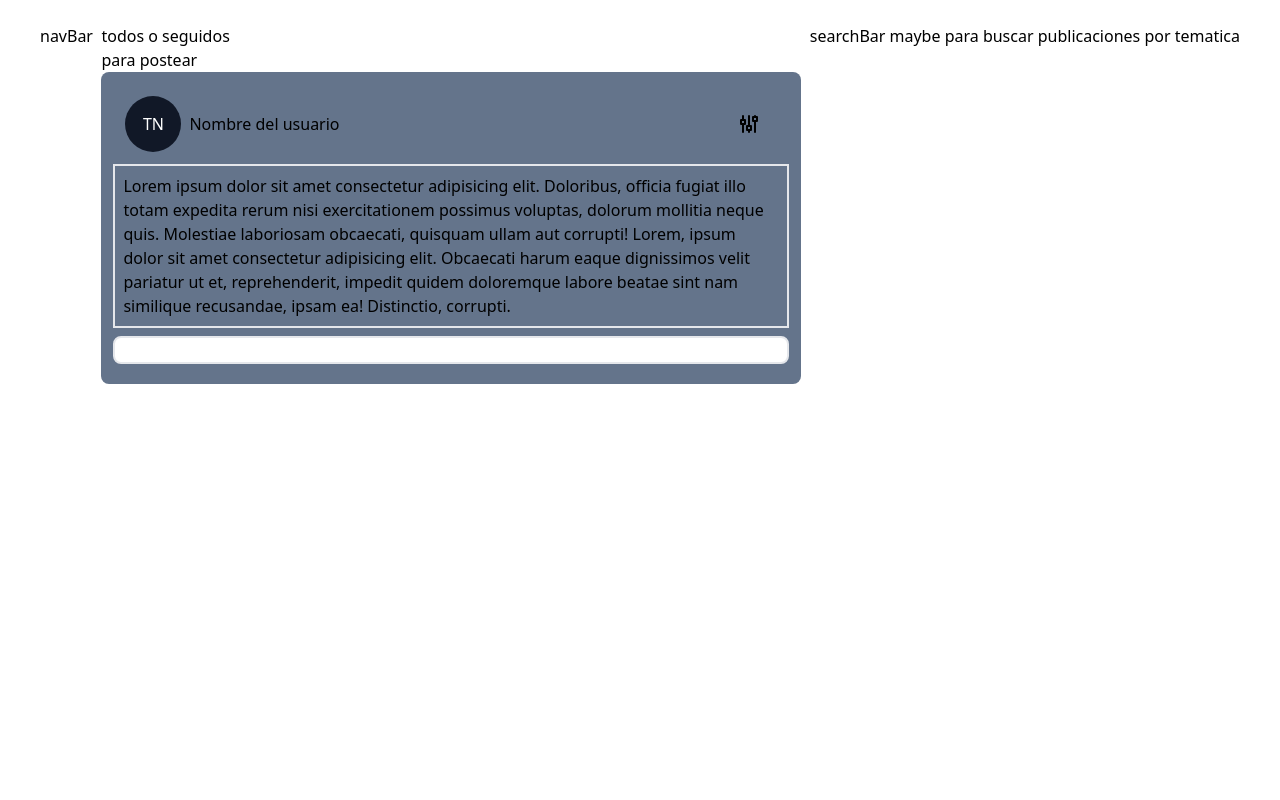
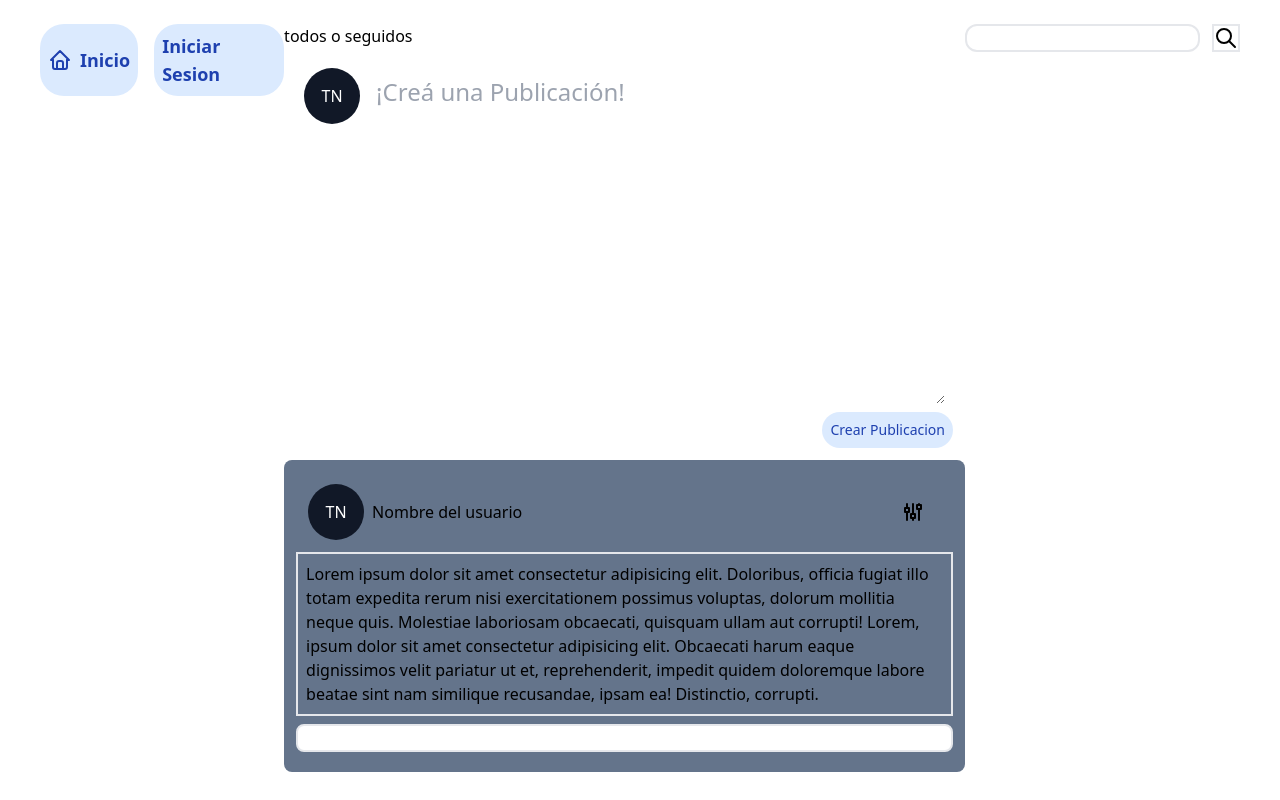
Before and after one commit to NTiago-s/Darwoft-blog, a React (Vite) app in the folder client/: page / in a window 1280 px wide. Built offline with nearby package versions, Linux system fonts and the light colour scheme.

Commit message:
avanzando componentes del cliente

```diff
--- /dev/null
+++ b/client/src/components/badge/index.jsx
@@ -0,0 +1,9 @@
+// eslint-disable-next-line react/prop-types
+export default function Badge({ icon, title }) {
+  return (
+    <div className="flex items-center rounded-3xl p-2 gap-2 bg-blue-100 text-blue-800 hover:bg-emerald-300 hover:text-black text-sm font-medium dark:bg-blue-900 dark:text-blue-300  cursor-pointer">
+      {icon ? <div>{icon}</div> : ""}
+      <div className="font-semibold text-lg">{title}</div>
+    </div>
+  );
+}
--- /dev/null
+++ b/client/src/components/createPublication/index.jsx
@@ -0,0 +1,24 @@
+export default function CreatePublication() {
+  return (
+    <div className="h-auto p-3 max-w-[700px]">
+      <div className="flex justify-between m-2 gap-2">
+        <div className="rounded-full bg-gray-900 text-white min-w-14 h-14 flex justify-center items-center text-center">
+          TN
+        </div>
+        <textarea
+          name=""
+          id=""
+          cols="10"
+          rows="10"
+          className="rounded-xl w-full text-2xl placeholder:text-2xl p-2"
+          placeholder="¡Creá una Publicación!"
+        ></textarea>
+      </div>
+      <div className="flex justify-end">
+        <button className="flex items-center rounded-3xl p-2 gap-2 bg-blue-100 text-blue-800 hover:bg-emerald-300 hover:text-black text-sm font-medium dark:bg-blue-900 dark:text-blue-300  cursor-pointer">
+          Crear Publicacion
+        </button>
+      </div>
+    </div>
+  );
+}
--- a/client/src/components/icons/icons.jsx
+++ b/client/src/components/icons/icons.jsx
@@ -84,3 +84,67 @@ export function Adjusment() {
     </svg>
   );
 }
+
+export function Search() {
+  return (
+    <svg
+      xmlns="http://www.w3.org/2000/svg"
+      width="24"
+      height="24"
+      viewBox="0 0 24 24"
+      fill="none"
+      stroke="currentColor"
+      strokeWidth="2"
+      strokeLinecap="round"
+      strokeLinejoin="round"
+      className="icon icon-tabler icons-tabler-outline icon-tabler-search"
+    >
+      <path stroke="none" d="M0 0h24v24H0z" fill="none" />
+      <path d="M10 10m-7 0a7 7 0 1 0 14 0a7 7 0 1 0 -14 0" />
+      <path d="M21 21l-6 -6" />
+    </svg>
+  );
+}
+
+export function User() {
+  return (
+    <svg
+      xmlns="http://www.w3.org/2000/svg"
+      width="24"
+      height="24"
+      viewBox="0 0 24 24"
+      fill="none"
+      stroke="currentColor"
+      strokeWidth="2"
+      strokeLinecap="round"
+      strokeLinejoin="round"
+      className="icon icon-tabler icons-tabler-outline icon-tabler-user"
+    >
+      <path stroke="none" d="M0 0h24v24H0z" fill="none" />
+      <path d="M8 7a4 4 0 1 0 8 0a4 4 0 0 0 -8 0" />
+      <path d="M6 21v-2a4 4 0 0 1 4 -4h4a4 4 0 0 1 4 4v2" />
+    </svg>
+  );
+}
+
+export function Home() {
+  return (
+    <svg
+      xmlns="http://www.w3.org/2000/svg"
+      width="24"
+      height="24"
+      viewBox="0 0 24 24"
+      fill="none"
+      stroke="currentColor"
+      strokeWidth="2"
+      strokeLinecap="round"
+      strokeLinejoin="round"
+      className="icon icon-tabler icons-tabler-outline icon-tabler-home"
+    >
+      <path stroke="none" d="M0 0h24v24H0z" fill="none" />
+      <path d="M5 12l-2 0l9 -9l9 9l-2 0" />
+      <path d="M5 12v7a2 2 0 0 0 2 2h10a2 2 0 0 0 2 -2v-7" />
+      <path d="M9 21v-6a2 2 0 0 1 2 -2h2a2 2 0 0 1 2 2v6" />
+    </svg>
+  );
+}
--- /dev/null
+++ b/client/src/components/navBar/index.jsx
@@ -0,0 +1,17 @@
+import Badge from "../badge";
+import { Home, User } from "../icons/icons";
+
+export default function NavBar() {
+  const user = localStorage.getItem("user");
+  return (
+    <div className="flex gap-3 min-h-10">
+      <div className="flex  gap-4">
+        <Badge icon={<Home />} title={"Inicio"} />
+        <Badge
+          icon={user ? <User /> : ""}
+          title={user ? "Perfil" : "Iniciar Sesion"}
+        />
+      </div>
+    </div>
+  );
+}
--- /dev/null
+++ b/client/src/components/searchBar/index.jsx
@@ -0,0 +1,16 @@
+import { Search } from "../icons/icons";
+
+export default function SearchBar() {
+  return (
+    <div className="flex gap-3 min-h-10">
+      <div>
+        <input type="text" className="border-2 rounded-xl h-auto" />
+      </div>
+      <div>
+        <button className="border-2 h-auto">
+          <Search />
+        </button>
+      </div>
+    </div>
+  );
+}
--- a/client/src/pages/home/index.jsx
+++ b/client/src/pages/home/index.jsx
@@ -1,18 +1,25 @@
 import CardPublication from "../../components/cardPublication";
+import CreatePublication from "../../components/createPublication";
+import NavBar from "../../components/navBar";
+import SearchBar from "../../components/searchBar";
 
 export default function Home() {
   return (
     <section className="flex justify-between h-screen w-screen py-6 px-10">
-      <div className="">navBar</div>
-      <div className="">
-        <div className=" ">todos o seguidos</div>
-        <div className=" ">para postear</div>
-        <div className=" bg-slate-500 rounded-lg">
+      <div>
+        <NavBar />
+      </div>
+      <div>
+        <div>todos o seguidos</div>
+        <div>
+          <CreatePublication />
+        </div>
+        <div className="bg-slate-500 rounded-lg">
           <CardPublication />
         </div>
       </div>
-      <div className="">
-        searchBar maybe para buscar publicaciones por tematica
+      <div>
+        <SearchBar />
       </div>
     </section>
   );
```
Also changed, not shown: 1 other file (tests, documents, lock files or other folders).
